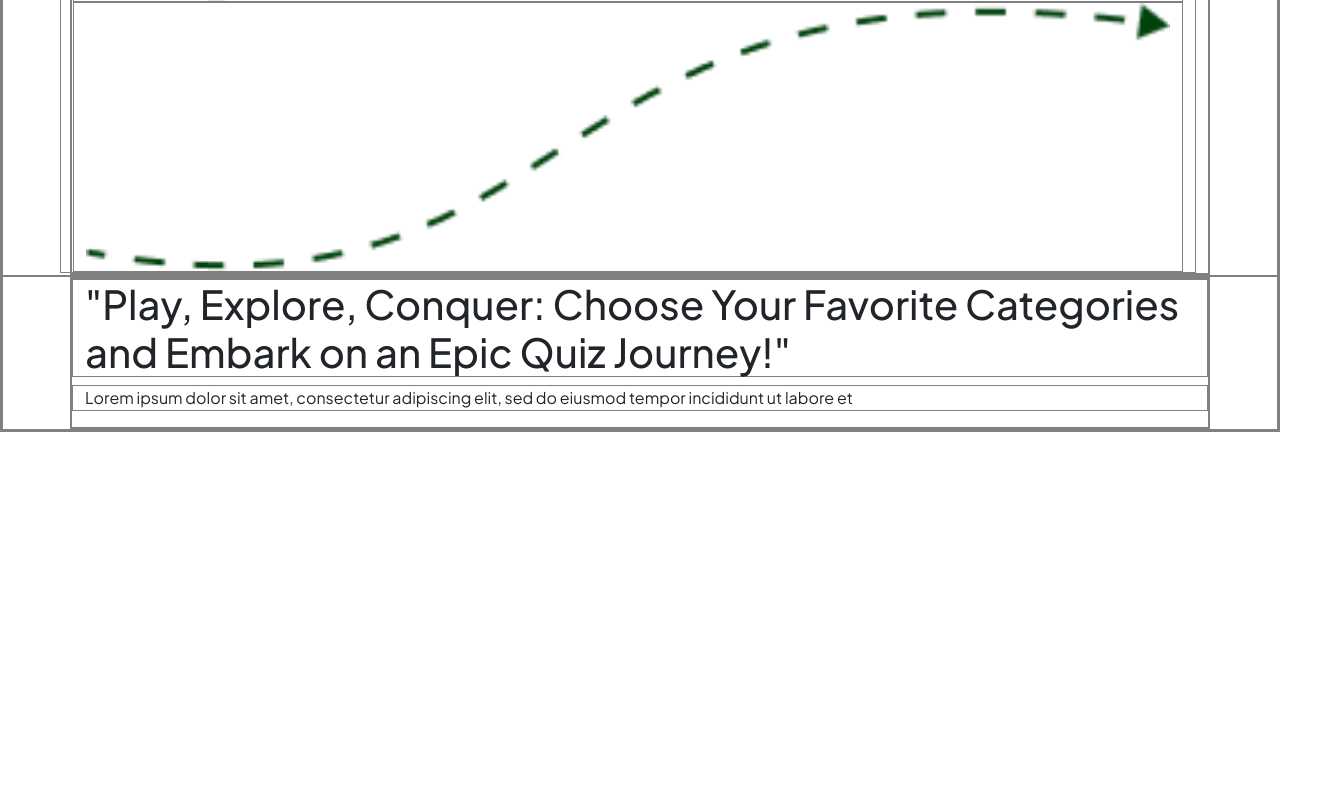
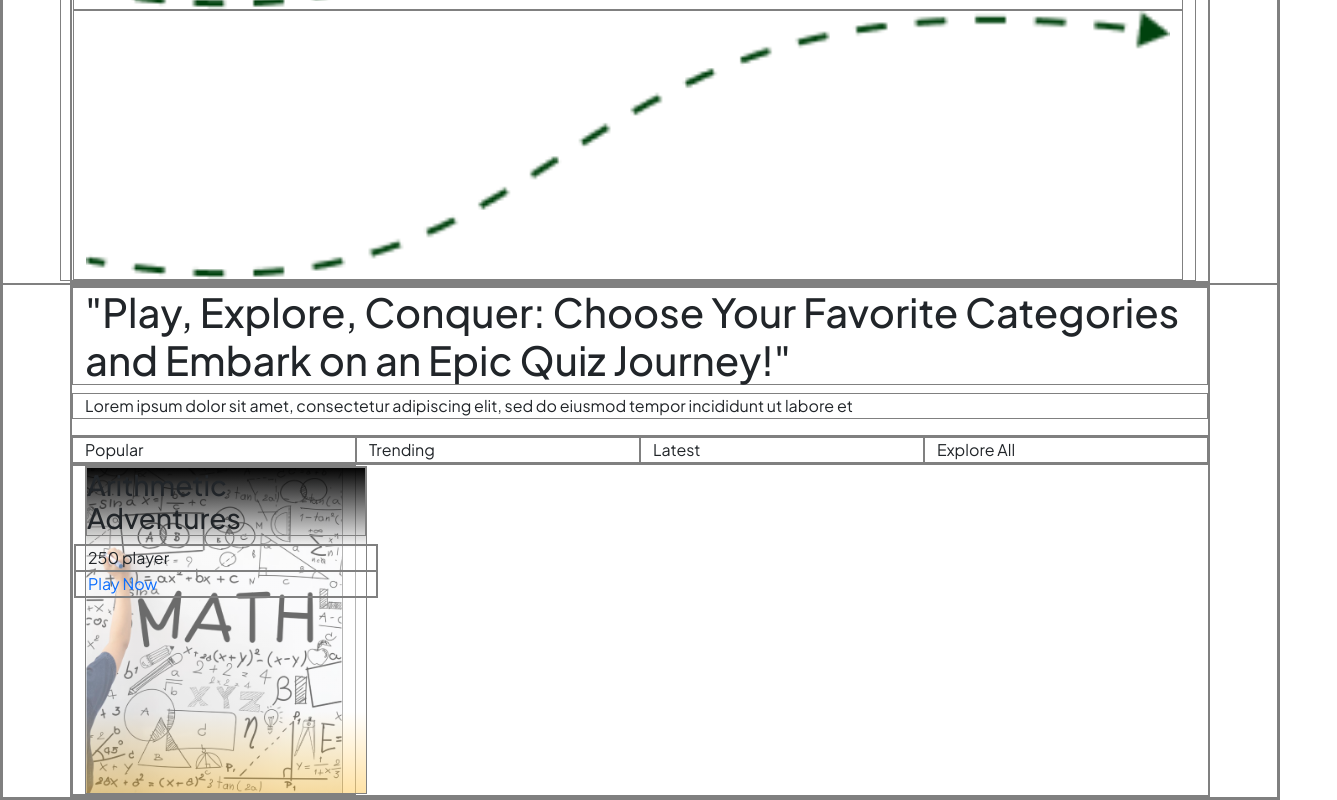
Before and after one commit to pchejara1/MQuiz, a plain HTML site: page index.html in a window 1280 px wide. Shown: the part 1505-2305 px from the top of the page, 1337 px wide, since content can reach past the window. Before the commit the page ends 1937 px from the top, so only its background shows below. Drawn offline with Linux system fonts and the light colour scheme.

Commit message:
category card

```diff
--- /dev/null
+++ b/assets/css/index.css
@@ -0,0 +1,17 @@
+.category-card{
+    height: 100%;
+    width: 100%;
+    background: linear-gradient(#000000 0%, #ffffff6b 25%, #ffffff6b 50%, #ffffff6b 75%,  #ffd06c98 100%);
+    position: absolute;
+    top: 0px;
+
+
+
+    /* background: linear-gradient(45deg, red 0 50%, blue 50% 100%); */
+    /* background: linear-gradient(180deg, #000 0%, rgba(0, 0, 0, 0.00) 100%); */
+}
+.category-card-bg{
+    position: relative;
+    height: auto;
+    width: 100%;
+}
--- a/assets/css/style.css
+++ b/assets/css/style.css
@@ -50,7 +50,7 @@ body{
 }
 
 
-.img {
+img {
     width: 100%;
 }
 
--- a/index.html
+++ b/index.html
@@ -16,7 +16,7 @@
     <link rel="stylesheet" href="assets/bootstrap/css/bootstrap.min.css">
 
     <!--  Main CSS File -->
-    <link rel="stylesheet" href="assets/css/home.css">
+    <link rel="stylesheet" href="assets/css/index.css">
     <link rel="stylesheet" href="assets/css/style.css">
 
     <!-- google fonts  -->
@@ -112,6 +112,25 @@
                 <h1 class="section-title">"Play, Explore, Conquer: Choose Your Favorite Categories and Embark on an Epic Quiz Journey!"</h1>
                 <p class="section-text">Lorem ipsum dolor sit amet, consectetur adipiscing elit, sed do eiusmod tempor incididunt ut labore et </p>
             </div>
+            <div class="row">
+                <div class="col-lg-3 category-title-btn active">Popular</div>
+                <div class="col-lg-3 category-title-btn">Trending</div>
+                <div class="col-lg-3 category-title-btn">Latest</div>
+                <div class="col-lg-3 category-title-btn">Explore All</div>
+            </div>
+            <div class="row">
+                <div class="col-lg-3" style="position: relative;">
+                    <img class="category-card-bg" src="assets/images/category/image 1.png" alt="">
+                    <div class="category-card">
+                        <h3 class="category-card-title">Arithmetic Adventures</h3>
+                        <div class="row">
+                            <div class="player-number">250 player</div>
+                            <a href="#" class="play-btn">Play Now</a>
+                        </div>
+                    </div>
+
+                </div>
+            </div>
         </div>
       </section>
       <!-- category section ends -->
```
Also changed, not shown: assets/images/category/image 1.png (added).
